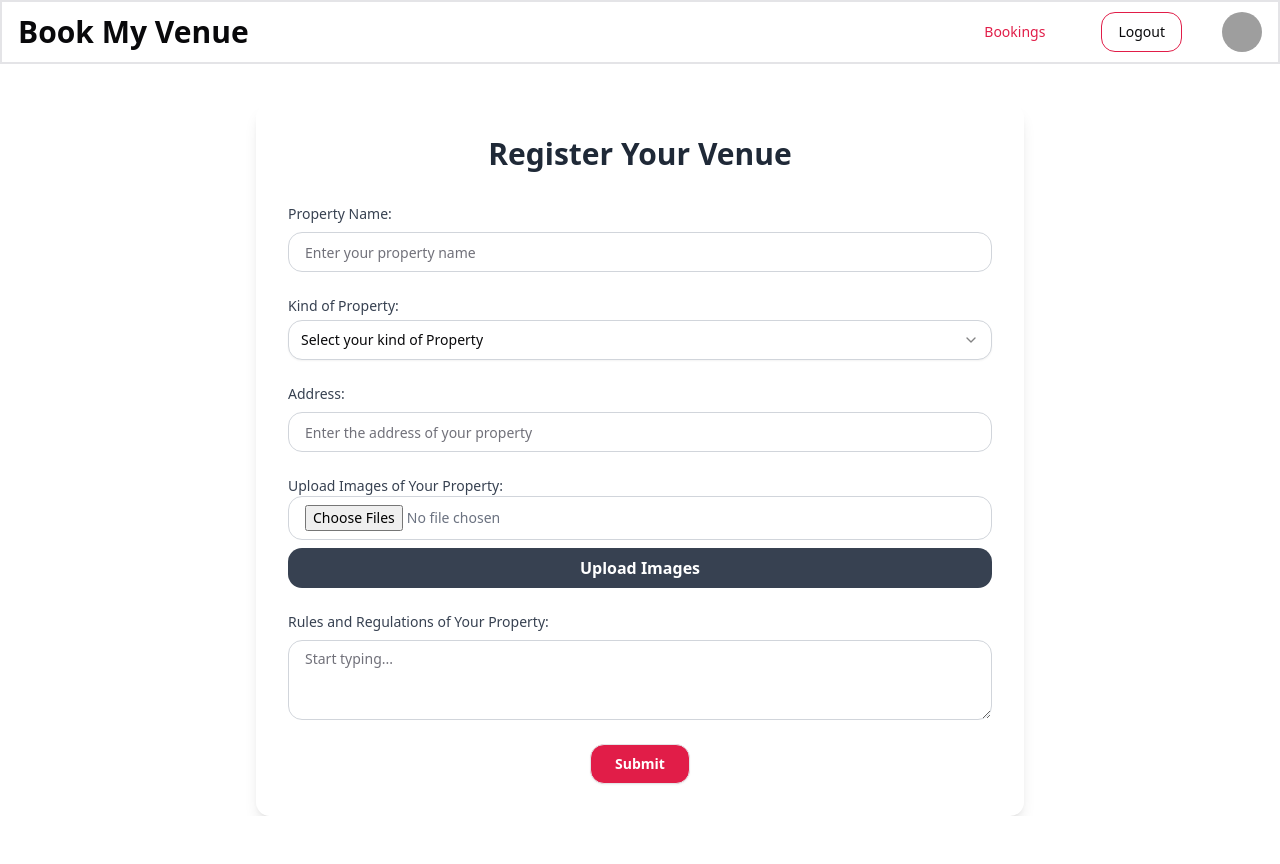
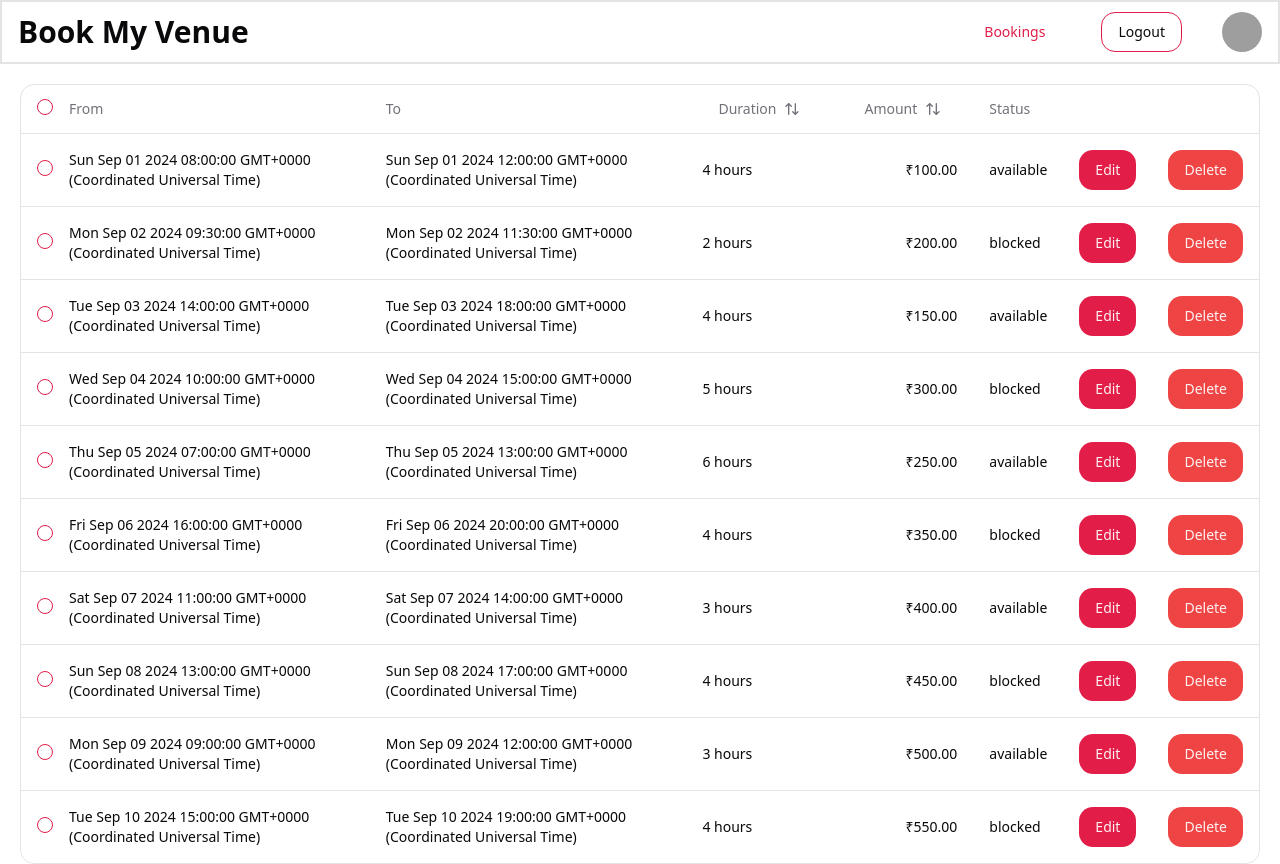
Before and after one commit to npankajkumar/BMV_Final_FrontEnd, a React (Vite) app: page / in a window 1280 px wide. Before the commit the page ends 816 px from the top, so only its background shows below. Built offline with nearby package versions, Linux system fonts and the light colour scheme; grey boxes are pictures that could not be loaded.

Commit message:
added partial slot management table

```diff
--- a/src/App.tsx
+++ b/src/App.tsx
@@ -1,12 +1,15 @@
 import NavBar from "./components/NavBar";
 import RegisterVenue from "./components/RegisterVenue";
+import { DataTable } from "./components/data-table/DataTable";
+import { columns } from "./components/data-table/columns";
+import { availableSlots } from "./db";
 
 function App() {
   return (
     <div className="w-full h-svh">
       <NavBar />
       <div className="m-5">
-        <RegisterVenue />
+        <DataTable columns={columns} data={availableSlots}/>
       </div>
     </div>
   );
--- /dev/null
+++ b/src/components/data-table/DataTable.tsx
@@ -0,0 +1,103 @@
+"use client"
+
+import {
+  ColumnDef,
+  SortingState,
+  flexRender,
+  getCoreRowModel,
+  getPaginationRowModel,
+  getSortedRowModel,
+  useReactTable,
+} from "@tanstack/react-table"
+
+import {
+  Table,
+  TableBody,
+  TableCell,
+  TableHead,
+  TableHeader,
+  TableRow,
+} from "@/components/ui/table"
+import { useState } from "react"
+
+interface DataTableProps<TData, TValue> {
+  columns: ColumnDef<TData, TValue>[]
+  data: TData[]
+}
+
+export function DataTable<TData, TValue>({
+  columns,
+  data,
+}: DataTableProps<TData, TValue>) {
+
+
+  const [sorting, setSorting] = useState<SortingState>([])
+  const [rowSelection, setRowSelection] = useState({})
+
+  const table = useReactTable({
+    data,
+    columns,
+    onSortingChange: setSorting,
+    getCoreRowModel: getCoreRowModel(),
+    getPaginationRowModel: getPaginationRowModel(),
+    getSortedRowModel: getSortedRowModel(),
+    onRowSelectionChange: setRowSelection,
+    state: {
+      rowSelection,
+      sorting
+    },
+  })
+
+  return (
+    <div className="rounded-md border">
+      <Table>
+          <TableHeader>
+            {table.getHeaderGroups().map((headerGroup) => (
+              <TableRow key={headerGroup.id}>
+                {headerGroup.headers.map((header) => {
+                  return (
+                    <TableHead key={header.id}>
+                      {header.isPlaceholder
+                        ? null
+                        : flexRender(
+                            header.column.columnDef.header,
+                            header.getContext()
+                          )}
+                    </TableHead>
+                  )
+                })}
+              </TableRow>
+            ))}
+          </TableHeader>
+          <TableBody>
+            {table.getRowModel().rows?.length ? (
+              table.getRowModel().rows.map((row) => (
+                <TableRow
+                  key={row.id}
+                  data-state={row.getIsSelected() && "selected"}
+                >
+                  {row.getVisibleCells().map((cell) => (
+                    <TableCell key={cell.id}>
+                      {flexRender(
+                        cell.column.columnDef.cell,
+                        cell.getContext()
+                      )}
+                    </TableCell>
+                  ))}
+                </TableRow>
+              ))
+            ) : (
+              <TableRow>
+                <TableCell
+                  colSpan={columns.length}
+                  className="h-24 text-center"
+                >
+                  No results.
+                </TableCell>
+              </TableRow>
+            )}
+          </TableBody>
+        </Table>
+    </div>
+  )
+}
--- /dev/null
+++ b/src/components/data-table/columns.tsx
@@ -0,0 +1,110 @@
+"use client"
+
+import { ColumnDef } from "@tanstack/react-table"
+import { Checkbox } from "../ui/checkbox"
+import { Button } from "../ui/button"
+import { ArrowUpDown } from "lucide-react"
+
+export type Slot = {
+  id: string
+  amount: number
+  status: "available" | "blocked"
+  from:Date
+  to:Date
+  duration: number
+}
+
+export const columns: ColumnDef<Slot>[] = [
+  {
+    id: "select",
+    header: ({ table }) => (
+      <Checkbox
+        checked={
+          table.getIsAllPageRowsSelected() ||
+          (table.getIsSomePageRowsSelected() && "indeterminate")
+        }
+        onCheckedChange={(value) => table.toggleAllPageRowsSelected(!!value)}
+        aria-label="Select all"
+      />
+    ),
+    cell: ({ row }) => (
+      <Checkbox
+        checked={row.getIsSelected()}
+        onCheckedChange={(value) => row.toggleSelected(!!value)}
+        aria-label="Select row"
+      />
+    ),
+    enableSorting: false,
+    enableHiding: false,
+  },
+  {
+    accessorKey: "from",
+    header: "From",
+  },
+  {
+    accessorKey: "to",
+    header: "To",
+  },
+  {
+    accessorKey: "duration",
+    header: ({ column }) => {
+      return (
+        <Button
+          variant="ghost"
+          onClick={() => column.toggleSorting(column.getIsSorted() === "asc")}
+        >
+          Duration
+          <ArrowUpDown className="ml-2 h-4 w-4" />
+        </Button>
+      )
+    },
+    cell: ({ row }) => <div>{row.getValue("duration")+" hours"}</div>,
+  },
+  {
+    accessorKey: "amount",
+    header: ({ column }) => {
+      return (
+        <Button
+          variant="ghost"
+          onClick={() => column.toggleSorting(column.getIsSorted() === "asc")}
+        >
+          Amount
+          <ArrowUpDown className="ml-2 h-4 w-4" />
+        </Button>
+      )
+    },
+    cell: ({ row }) => {
+      const amount = parseFloat(row.getValue("amount"))
+
+      // Format the amount as a dollar amount
+      const formatted = new Intl.NumberFormat("en-US", {
+        style: "currency",
+        currency: "INR",
+      }).format(amount)
+
+      return <div className="text-right font-medium">{formatted}</div>
+    },
+  },
+  {
+    accessorKey: "status",
+    header: "Status",
+  },
+  {
+    id: "edit",
+    enableHiding: false,
+    cell: ({ row }) => {
+      return (
+        <Button onClick={()=>{console.log(row.original.id)}}>Edit</Button>
+      )
+    },
+  },
+  {
+    id: "delete",
+    enableHiding: false,
+    cell: ({ row }) => {
+      return (
+        <Button className="bg-red-500" onClick={()=>{console.log(row.original.id)}}>Delete</Button>
+      )
+    },
+  }
+]
--- /dev/null
+++ b/src/components/ui/checkbox.tsx
@@ -0,0 +1,28 @@
+import * as React from "react"
+import * as CheckboxPrimitive from "@radix-ui/react-checkbox"
+import { Check } from "lucide-react"
+
+import { cn } from "@/lib/utils"
+
+const Checkbox = React.forwardRef<
+  React.ElementRef<typeof CheckboxPrimitive.Root>,
+  React.ComponentPropsWithoutRef<typeof CheckboxPrimitive.Root>
+>(({ className, ...props }, ref) => (
+  <CheckboxPrimitive.Root
+    ref={ref}
+    className={cn(
+      "peer h-4 w-4 shrink-0 rounded-sm border border-primary ring-offset-background focus-visible:outline-none focus-visible:ring-2 focus-visible:ring-ring focus-visible:ring-offset-2 disabled:cursor-not-allowed disabled:opacity-50 data-[state=checked]:bg-primary data-[state=checked]:text-primary-foreground",
+      className
+    )}
+    {...props}
+  >
+    <CheckboxPrimitive.Indicator
+      className={cn("flex items-center justify-center text-current")}
+    >
+      <Check className="h-4 w-4" />
+    </CheckboxPrimitive.Indicator>
+  </CheckboxPrimitive.Root>
+))
+Checkbox.displayName = CheckboxPrimitive.Root.displayName
+
+export { Checkbox }
--- a/src/db.ts
+++ b/src/db.ts
@@ -1,3 +1,5 @@
+import { Slot } from "./components/data-table/columns";
+
 export const venueCardsData = [
   { title: "Sunset Boulevard", rating: 4.5, city: "Los Angeles", imageUrl: "https://media.hudle.in/photos/49940", provider: "Provider A", latitude: 34.0522, longitude: -118.2437 },
   { title: "Central Park", rating: 4.7, city: "New York", imageUrl: "https://media.hudle.in/photos/49940", provider: "Provider B", latitude: 40.7851, longitude: -73.9683 },
@@ -9,3 +11,26 @@ export const venueCardsData = [
   { title: "Statue of Liberty", rating: 4.6, city: "New York", imageUrl: "https://media.hudle.in/photos/49940", provider: "Provider H", latitude: 40.6892, longitude: -74.0445 },
   { title: "Big Ben", rating: 4.5, city: "London", imageUrl: "https://media.hudle.in/photos/49940", provider: "Provider I", latitude: 51.5007, longitude: -0.1246 }
 ];
+
+export const availableSlots: Slot[] = [
+  { id: "slot1", amount: 100, status: "available", from: new Date("2024-09-01T08:00:00"), to: new Date("2024-09-01T12:00:00"), duration: 4 },
+  { id: "slot2", amount: 200, status: "blocked", from: new Date("2024-09-02T09:30:00"), to: new Date("2024-09-02T11:30:00"), duration: 2 },
+  { id: "slot3", amount: 150, status: "available", from: new Date("2024-09-03T14:00:00"), to: new Date("2024-09-03T18:00:00"), duration: 4 },
+  { id: "slot4", amount: 300, status: "blocked", from: new Date("2024-09-04T10:00:00"), to: new Date("2024-09-04T15:00:00"), duration: 5 },
+  { id: "slot5", amount: 250, status: "available", from: new Date("2024-09-05T07:00:00"), to: new Date("2024-09-05T13:00:00"), duration: 6 },
+  { id: "slot6", amount: 350, status: "blocked", from: new Date("2024-09-06T16:00:00"), to: new Date("2024-09-06T20:00:00"), duration: 4 },
+  { id: "slot7", amount: 400, status: "available", from: new Date("2024-09-07T11:00:00"), to: new Date("2024-09-07T14:00:00"), duration: 3 },
+  { id: "slot8", amount: 450, status: "blocked", from: new Date("2024-09-08T13:00:00"), to: new Date("2024-09-08T17:00:00"), duration: 4 },
+  { id: "slot9", amount: 500, status: "available", from: new Date("2024-09-09T09:00:00"), to: new Date("2024-09-09T12:00:00"), duration: 3 },
+  { id: "slot10", amount: 550, status: "blocked", from: new Date("2024-09-10T15:00:00"), to: new Date("2024-09-10T19:00:00"), duration: 4 },
+  { id: "slot11", amount: 600, status: "available", from: new Date("2024-09-11T08:30:00"), to: new Date("2024-09-11T12:30:00"), duration: 4 },
+  { id: "slot12", amount: 650, status: "blocked", from: new Date("2024-09-12T10:00:00"), to: new Date("2024-09-12T14:00:00"), duration: 4 },
+  { id: "slot13", amount: 700, status: "available", from: new Date("2024-09-13T13:30:00"), to: new Date("2024-09-13T17:30:00"), duration: 4 },
+  { id: "slot14", amount: 750, status: "blocked", from: new Date("2024-09-14T09:00:00"), to: new Date("2024-09-14T13:00:00"), duration: 4 },
+  { id: "slot15", amount: 800, status: "available", from: new Date("2024-09-15T11:00:00"), to: new Date("2024-09-15T15:00:00"), duration: 4 },
+  { id: "slot16", amount: 850, status: "blocked", from: new Date("2024-09-16T14:00:00"), to: new Date("2024-09-16T18:00:00"), duration: 4 },
+  { id: "slot17", amount: 900, status: "available", from: new Date("2024-09-17T10:00:00"), to: new Date("2024-09-17T14:00:00"), duration: 4 },
+  { id: "slot18", amount: 950, status: "blocked", from: new Date("2024-09-18T12:00:00"), to: new Date("2024-09-18T16:00:00"), duration: 4 },
+  { id: "slot19", amount: 1000, status: "available", from: new Date("2024-09-19T09:30:00"), to: new Date("2024-09-19T13:30:00"), duration: 4 },
+  { id: "slot20", amount: 1050, status: "blocked", from: new Date("2024-09-20T15:00:00"), to: new Date("2024-09-20T19:00:00"), duration: 4 }
+];
```
